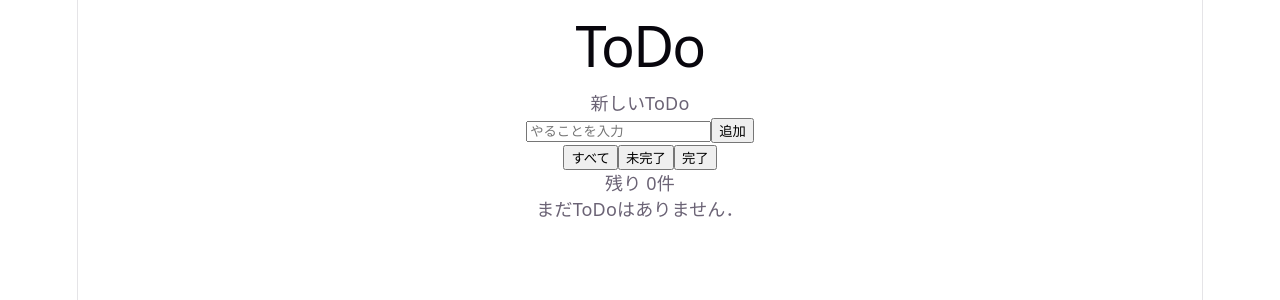
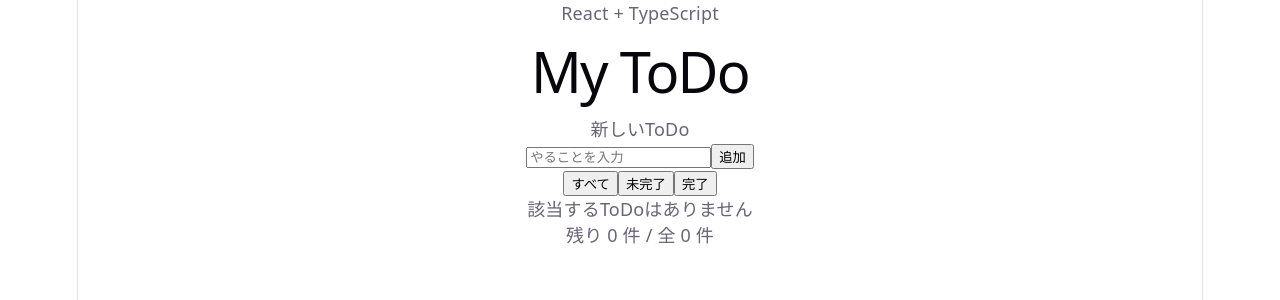
Before and after one commit to kiyo1204/lab-attendance, a React (Vite) app in the folder frontend/: page / in a window 1280 px wide. Shown: the top 300 px of the page. Built offline with nearby package versions, Linux system fonts and the light colour scheme.

Commit message:
addCompornents

```diff
--- a/frontend/src/App.tsx
+++ b/frontend/src/App.tsx
@@ -1,131 +1,71 @@
-// FormEvent: イベント対象がformであることを型で示す
-import { useEffect, useState, type FormEvent } from "react"
+import { useEffect, useState } from "react"
+import { TodoForm } from "./compornents/TodoForm"
+import { TodoList } from "./compornents/TodoList"
 import type { Filter, Todo } from "./types/todo"
 
-// Appコンポーネントを定義
-function App(){
-  // 変更しない変数の定義
-  // title=現在値, setTitle=更新関数, ("")=初期値
-  const [title, setTitle] = useState("")
-  const [todos, setTodos] = useState<Todo[]>(() => {
-    const saved = localStorage.getItem("todos")
-    if(!saved) return []
+const STORAGE_KEY = "react-ts-primer.todos"
 
-    try{
-      return JSON.parse(saved) as Todo[]
-    }catch{
-      return []
-    }
-  })
+// ブラウザにデータが保存されていたらロード(コンポーネント外のため，定義は一回のみ)
+function loadTodos(): Todo[] {
+  const saved = localStorage.getItem(STORAGE_KEY)
+  if (!saved) return []
+  try {
+    return JSON.parse(saved) as Todo[]
+  } catch {
+    return []
+  }
+}
+
+
+function App() {
+  const [todos, setTodos] = useState<Todo[]>(loadTodos) // 初期化処理としてloadTodos関数が渡されている(loadTodos()とは別)
   const [filter, setFilter] = useState<Filter>("all")
 
   useEffect(() => {
-    localStorage.setItem("todos", JSON.stringify(todos))
+    localStorage.setItem(STORAGE_KEY, JSON.stringify(todos))
   }, [todos])
 
-  const handleSubmit = (event: FormEvent<HTMLFormElement>) => {
-    // 通常のフォーム送信によるページ再読み込みを止める
-    event.preventDefault()
-    // trim: 空白だけの入力を空文字として扱う
-    const cleanTitle = title.trim()
-    // 不正入力なら早期returnを行い，正常系の入れ子を減らす
-    if (!cleanTitle) return
-
-    // 新しいタスクを作成する関数
+  const addTodo = (title: string) => {
     const newTodo: Todo = {
-      // crypto.randomUUID: 配列要素を追跡する安定したidを作る
-      id: crypto.randomUUID(),
-      title: cleanTitle,
-      completed: false,
+      id: crypto.randomUUID(), title, completed: false,
     }
-
-    // [...curent...]: 元配列を変更せずに新しい配列を作成
-    setTodos((currentTodos) => [...currentTodos, newTodo])
-    // 追加成功後に入力欄を空に戻す
-    setTitle("")
+    setTodos((current) => [...current, newTodo])
   }
 
-  // 完了状態の切り替えを行う関数
   const toggleTodo = (id: string) => {
-    setTodos((currentTodos) =>
-      // 要素数を保ったまま各要素を変換する
-      currentTodos.map((todo) =>
-        // クリックされたTodoだけを見つける
-        todo.id === id
-          // 既存プロパティをコピーし，completedだけ上書き(!でTrueとFalseを反転)
-          ? {...todo, completed: !todo.completed }
-          : todo,
-      ),
-    )
+    setTodos((current) => current.map((todo) =>
+      todo.id === id ? { ...todo, completed: !todo.completed }: todo,
+    ))
   }
 
-  // タスクの削除を行う関数
   const removeTodo = (id: string) => {
-    setTodos((currentTodos) =>
-      // 指定id以外だけを残して，対象を削除する
-      currentTodos.filter((todo) => todo.id !== id),
-    )
+    setTodos((current) => current.filter((todo) => todo.id !== id))
   }
 
-  //
-  const visibleTodos = todos.filter((todo) =>{
+  const visibleTodos = todos.filter((todo) => {
     if (filter === "activate") return !todo.completed
     if (filter === "completed") return todo.completed
     return true
   })
-
   const remainingCount = todos.filter((todo) => !todo.completed).length
 
-  // 表示するJSXを返す
-  return(
-    <main>
-      <h1>ToDo</h1>
-
-      <form onSubmit={handleSubmit}>
-        <label htmlFor="todo-title">新しいToDo</label>
-        <div>
-          <input
-            id="todo-title"
-            value={title}
-            onChange={(event) => setTitle(event.target.value)}
-            placeholder="やることを入力"
-          />
-          <button type="submit">追加</button>
-        </div>
-      </form>
-
-      <div aria-label="表示フィルター">
-        <button type="button" onClick={() => setFilter("all")}>すべて</button>
-        <button type="button" onClick={() => setFilter("activate")}>未完了</button>
-        <button type="button" onClick={() => setFilter("completed")}>完了</button>
-      </div>
-      <p>残り {remainingCount}件</p>
-
-      {/* 「条件 ? A: B:」: 配列が空なら説明文，そうでなければulを表示 */}
-      {todos.length === 0 ? (
-        <p>まだToDoはありません．</p>
-      ) : (
-        <ul>
-          {/* todos.map(...): 各Todoをli要素へと変換する．Pythonのリスト内包表記に近い */}
-          {visibleTodos.map((todo) => (
-            // key=...: 並びの各要素をReactが識別するための値．表示には使われないprop
-            <li key={todo.id}>
-              <label>
-                <input
-                  type="checkbox"
-                  checked={todo.completed}
-                  onChange={() => toggleTodo(todo.id)}
-                />
-                <span>{todo.title}</span>
-              </label>
-              <button type="button" onClick={() => removeTodo(todo.id)}>削除</button>
-            </li>
-          ))}
-        </ul>
-      )}
+  return (
+    <main className="app">
+      <header><p className="eyebrow">React + TypeScript</p><h1>My ToDo</h1></header>
+      <TodoForm onAdd={addTodo} />
+      <nav className="filters" aria-label="表示フィルター">
+        {(["all", "activate", "completed"] as Filter[]).map((value) => (
+          <button key={value} type="button"
+            className={filter === value ? "is-active" : ""}
+            onClick={() => setFilter(value)}>
+              {{ all: "すべて", activate: "未完了", completed: "完了" }[value]}
+            </button>
+        ))}
+      </nav>
+      <TodoList todos={visibleTodos} onToggle={toggleTodo} onRemove={removeTodo} />
+      <footer>残り {remainingCount} 件 / 全 {todos.length} 件</footer>
     </main>
   )
 }
 
-// 他ファイルから利用可能にする
 export default App
--- /dev/null
+++ b/frontend/src/compornents/TodoForm.tsx
@@ -0,0 +1,32 @@
+import { useState, type FormEvent } from "react"
+
+type TodoFormProps = {
+    onAdd: (title: string) => void
+}
+
+export function TodoForm({onAdd}: TodoFormProps){
+    const [title, setTitle] = useState("")
+
+    const handleSubmit = (event: FormEvent<HTMLFormElement>) => {
+        event.preventDefault()
+        const cleanTitle = title.trim()
+        if(!cleanTitle) return
+
+        onAdd(cleanTitle)
+        setTitle("")
+    }
+
+    return(
+        <form className="todo-form" onSubmit={handleSubmit}>
+            <label htmlFor="todo-title">新しいToDo</label>
+            <div className="todo-form_row">
+                <input
+                    value={title}
+                    onChange={(event) => setTitle(event.target.value)}
+                    placeholder="やることを入力"
+                />
+                <button type="submit">追加</button>
+            </div>
+        </form>
+    )
+}
--- /dev/null
+++ b/frontend/src/compornents/TodoItem.tsx
@@ -0,0 +1,24 @@
+import type{Todo} from "../types/todo"
+
+type TodoItemProps = {
+    todo: Todo
+    onToggle: (id: string) => void
+    onRemove: (id: string) => void
+}
+
+export function TodoItem({ todo, onToggle, onRemove }: TodoItemProps) {
+    return (
+        <li className="todo-item">
+            <label>
+                <input type="checkbox" checked={todo.completed}
+                    onChange={() => onToggle(todo.id)}
+                />
+                <span className={todo.completed ? "todo-item__title--done" : ""}>
+                    {todo.title}
+                </span>
+            </label>
+            <button type="button" className="danger"
+                onClick={() => onRemove(todo.id)}>削除</button>
+        </li>
+    )
+}
--- /dev/null
+++ b/frontend/src/compornents/TodoList.tsx
@@ -0,0 +1,17 @@
+import type { Todo } from "../types/todo"
+import { TodoItem } from "./TodoItem"
+
+type TodoListProps = {
+    todos: Todo[]
+    onToggle: (id: string) => void
+    onRemove: (id: string) => void
+}
+
+export function TodoList(props: TodoListProps) {
+    if (props.todos.length === 0) return <p>該当するToDoはありません</p>
+
+    return <ul className="todo-list">{props.todos.map((todo) => (
+        <TodoItem key={todo.id} todo={todo}
+        onToggle={props.onToggle} onRemove={props.onRemove} />
+    ))}</ul>
+}
```
